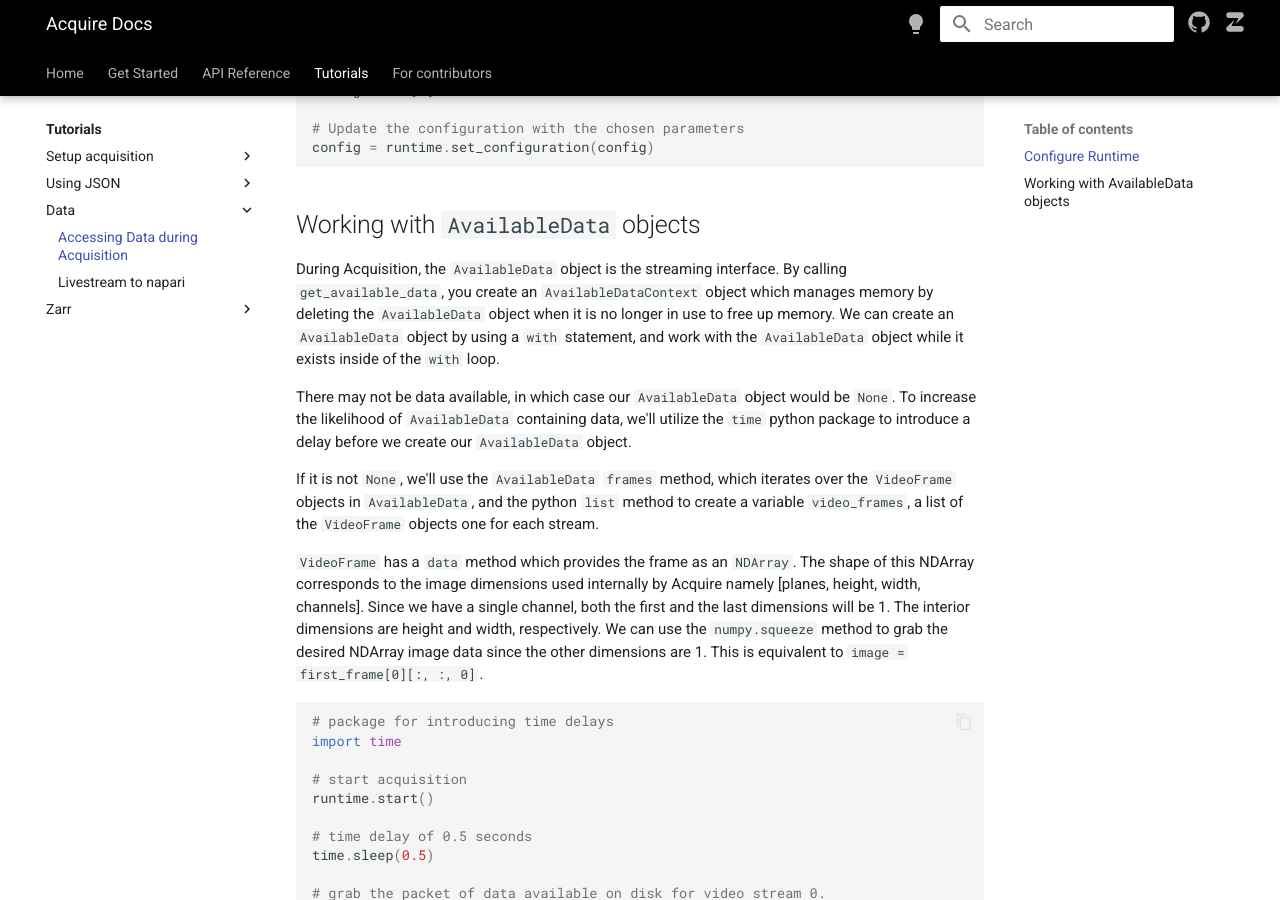
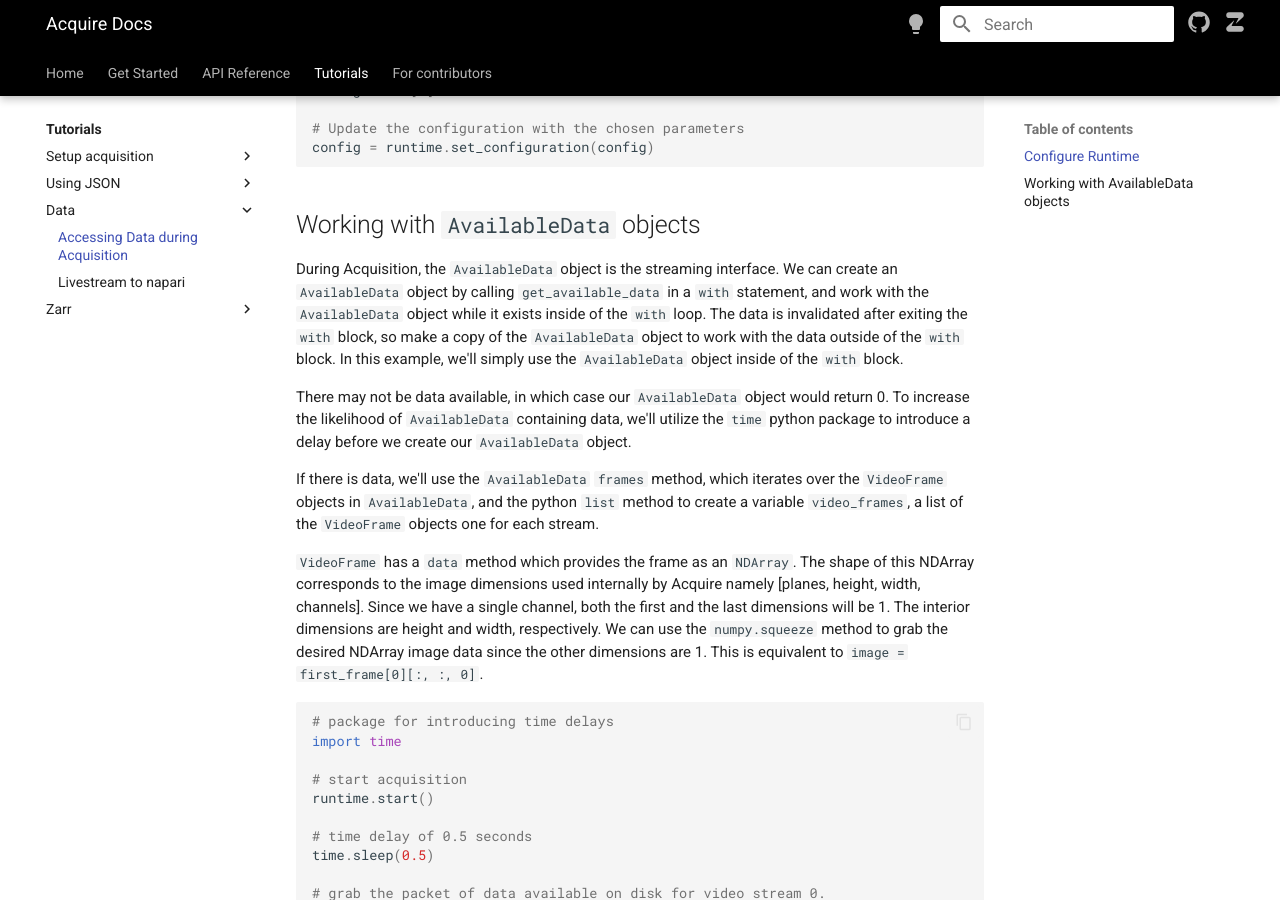
Before and after one commit to melissawm/acquire-docs, an MkDocs documentation site: the page built from docs/tutorials/access_data/framedata.md, in a window 1280 px wide and 900 px high, scrolled down 766 px. Built offline with MkDocs 1.6.1 and Material for MkDocs 9.7.7, drawn with Linux system fonts in a browser that asks for light colours; nearby versions of some CDN libraries; comment, search, counter and statistics services are not loaded.

Commit message:
Update framedata.md

````diff
--- a/docs/tutorials/access_data/framedata.md
+++ b/docs/tutorials/access_data/framedata.md
@@ -38,11 +38,11 @@ config = runtime.set_configuration(config)
 ```
 ## Working with `AvailableData` objects
 
-During Acquisition, the `AvailableData` object is the streaming interface. By calling `get_available_data`, you create an `AvailableDataContext` object which manages memory by deleting the `AvailableData` object when it is no longer in use to free up memory. We can create an `AvailableData` object by using a `with` statement, and work with the `AvailableData` object while it exists inside of the `with` loop.
+During Acquisition, the `AvailableData` object is the streaming interface. We can create an `AvailableData` object by calling `get_available_data` in a `with` statement, and work with the `AvailableData` object while it exists inside of the `with` loop. The data is invalidated after exiting the `with` block, so make a copy of the `AvailableData` object to work with the data outside of the `with` block. In this example, we'll simply use the `AvailableData` object inside of the `with` block.
 
-There may not be data available, in which case our `AvailableData` object would be `None`. To increase the likelihood of `AvailableData` containing data, we'll utilize the `time` python package to introduce a delay before we create our `AvailableData` object.
+There may not be data available, in which case our `AvailableData` object would return 0. To increase the likelihood of `AvailableData` containing data, we'll utilize the `time` python package to introduce a delay before we create our `AvailableData` object.
 
-If it is not `None`, we'll use the `AvailableData` `frames` method, which iterates over the `VideoFrame` objects in `AvailableData`, and the python `list` method to create a variable `video_frames`, a list of the `VideoFrame` objects one for each stream.
+If there is data, we'll use the `AvailableData` `frames` method, which iterates over the `VideoFrame` objects in `AvailableData`, and the python `list` method to create a variable `video_frames`, a list of the `VideoFrame` objects one for each stream.
 
 `VideoFrame` has a `data` method which provides the frame as an `NDArray`. The shape of this NDArray corresponds to the image dimensions used internally by Acquire namely [planes, height, width, channels]. Since we have a single channel, both the first and the last dimensions will be 1. The interior dimensions are height and width, respectively. We can use the `numpy.squeeze` method to grab the desired NDArray image data since the other dimensions are 1. This is equivalent to `image = first_frame[0][:, :, 0]`.
 
````
